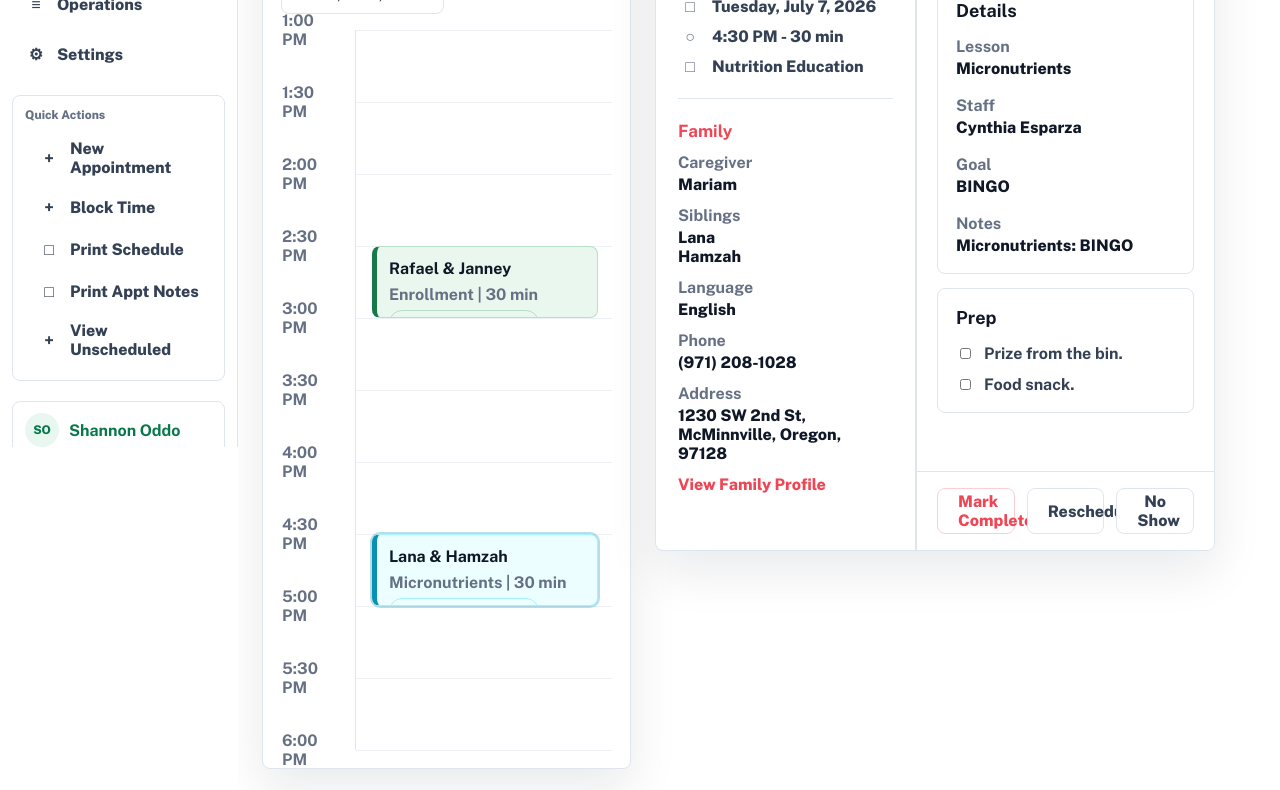
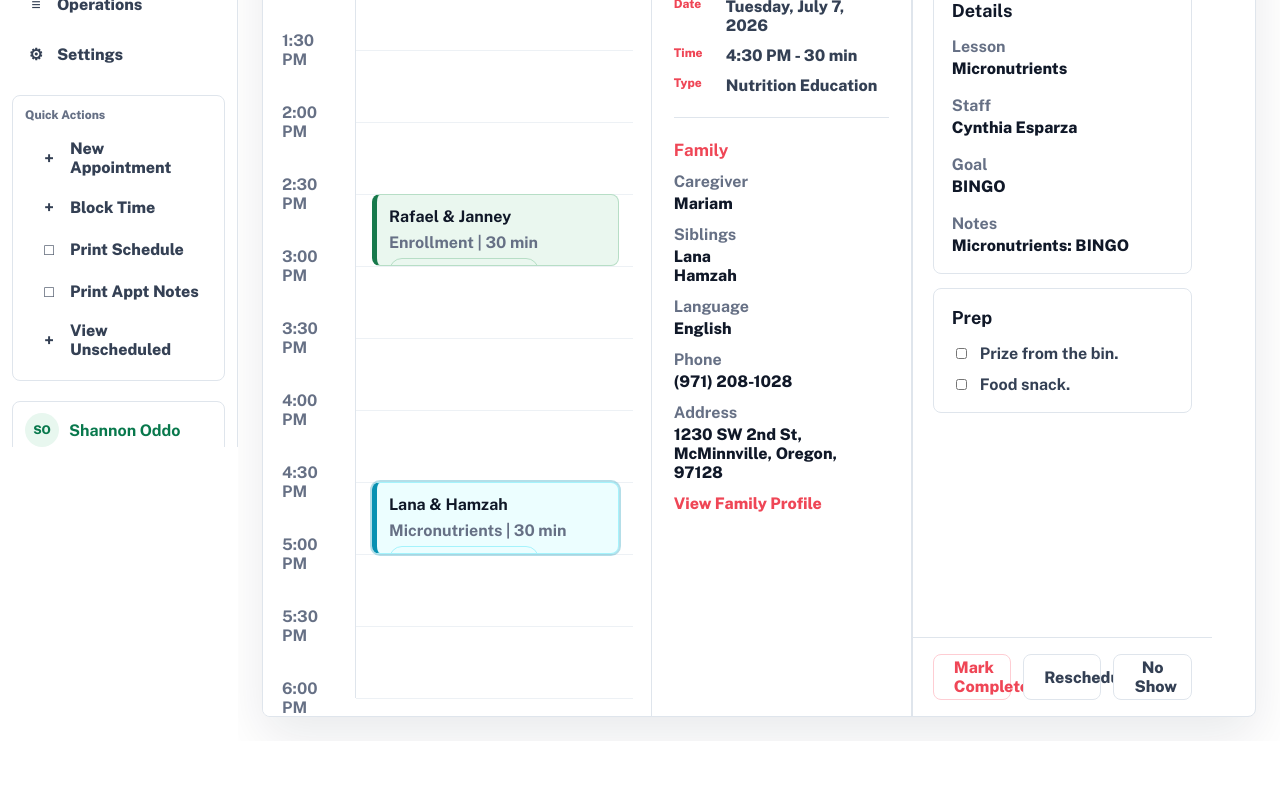
Before and after one commit to oddoshannon/snack-program-manager, a plain HTML site: page snack-crm-cloud/frontend/public/index.html in a window 1280 px wide. Shown: the part 353-1143 px from the top of the page. After the commit the page ends 1094 px from the top, so only its background shows below. Drawn offline with nearby package versions, Linux system fonts and the light colour scheme.

Commit message:
Align schedule with shared rebuild design

```diff
--- a/snack-crm-cloud/frontend/public/rebuild.css
+++ b/snack-crm-cloud/frontend/public/rebuild.css
@@ -525,7 +525,7 @@
 
 .fact {
   display: grid;
-  grid-template-columns: 24px minmax(0, 1fr);
+  grid-template-columns: 42px minmax(0, 1fr);
   gap: 10px;
   align-items: start;
   color: #344054;
@@ -533,8 +533,9 @@
 }
 
 .fact-icon {
-  color: var(--muted);
-  text-align: center;
+  color: var(--module);
+  font-size: 12px;
+  text-align: left;
 }
 
 .profile-section {
@@ -674,22 +675,30 @@
 .schedule-layout {
   display: grid;
   grid-template-columns: minmax(320px, 0.9fr) minmax(560px, 1.1fr);
-  gap: 24px;
-  align-items: start;
+  gap: 0;
+  align-items: stretch;
+  min-width: 0;
+  border: 1px solid var(--line);
+  border-radius: var(--radius);
+  background: #fff;
+  box-shadow: var(--shadow);
+  overflow: hidden;
 }
 
 .schedule-board,
 .appointment-panel {
-  border: 1px solid var(--line);
-  border-radius: var(--radius);
+  min-width: 0;
+  border: 0;
+  border-radius: 0;
   background: #fff;
-  box-shadow: var(--shadow);
+  box-shadow: none;
 }
 
 .schedule-board {
   display: grid;
   gap: 16px;
   padding: 18px;
+  border-right: 1px solid var(--line);
 }
 
 .date-controls {
@@ -706,6 +715,13 @@
   color: #344054;
   padding: 0 14px;
   font-weight: 800;
+}
+
+.date-button:hover,
+.date-button:focus-visible {
+  border-color: var(--module-line);
+  background: var(--module-soft);
+  color: var(--module);
 }
 
 .day-grid {
@@ -1013,6 +1029,11 @@
     border-left: 0;
     border-top: 1px solid var(--line);
   }
+
+  .schedule-board {
+    border-right: 0;
+    border-bottom: 1px solid var(--line);
+  }
 }
 
 @media (max-width: 920px) {
--- a/snack-crm-cloud/frontend/public/rebuild.js
+++ b/snack-crm-cloud/frontend/public/rebuild.js
@@ -709,7 +709,7 @@
           <button class="date-button" type="button" data-toast="Today selected">Today</button>
           <button class="date-button" type="button" data-toast="Previous clinic day selected">‹</button>
           <button class="date-button" type="button" data-toast="Next clinic day selected">›</button>
-          <button class="date-button" type="button" data-toast="Date picker opened">□ Tue, Jul 7, 2026</button>
+          <button class="date-button" type="button" data-toast="Date picker opened">Tue, Jul 7, 2026</button>
         </div>
         ${activeTab === "Day" ? renderDayView() : activeTab === "Week" ? renderWeekView() : renderMonthView()}
       </div>
@@ -853,9 +853,9 @@
       <div class="status-line"><span class="status-dot"></span>${appt.status}</div>
       <h2>${appt.displayName}</h2>
       <div class="profile-facts">
-        <div class="fact"><span class="fact-icon">□</span><span>${formatFullDate(appt.date)}</span></div>
-        <div class="fact"><span class="fact-icon">○</span><span>${appt.time} - ${appt.duration} min</span></div>
-        <div class="fact"><span class="fact-icon">□</span><span>${appt.type}</span></div>
+        <div class="fact"><span class="fact-icon">Date</span><span>${formatFullDate(appt.date)}</span></div>
+        <div class="fact"><span class="fact-icon">Time</span><span>${appt.time} - ${appt.duration} min</span></div>
+        <div class="fact"><span class="fact-icon">Type</span><span>${appt.type}</span></div>
       </div>
     </div>
     <section class="profile-section">
```
